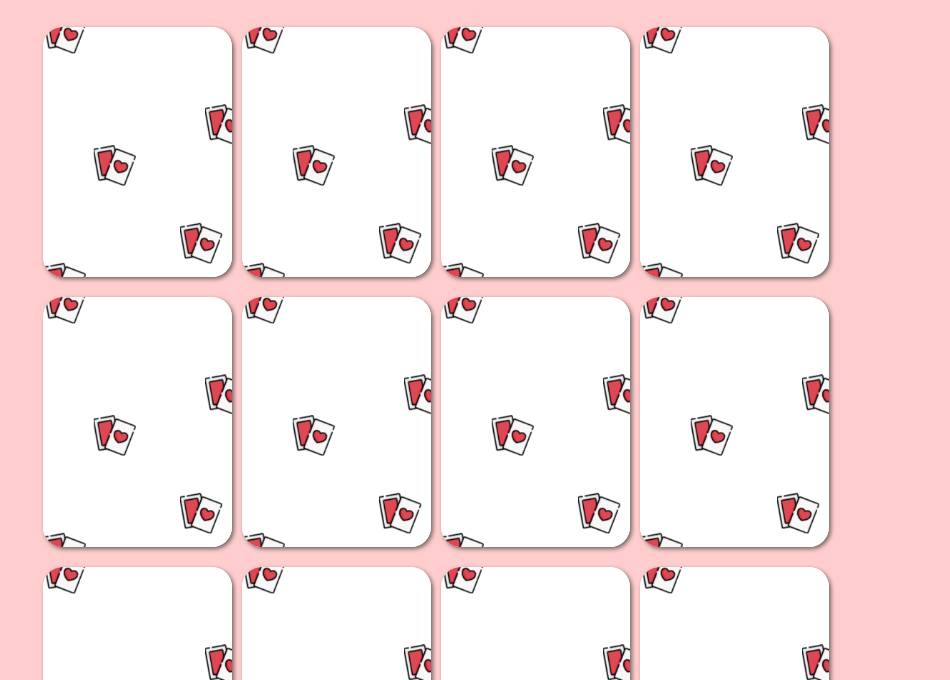
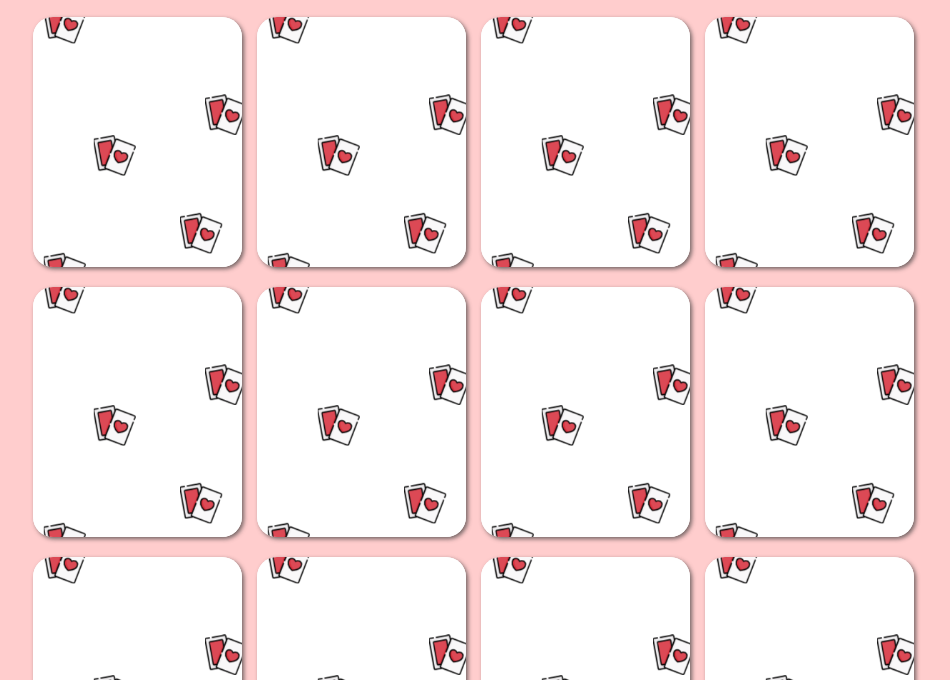
Before and after one commit to leitongchen/html-css-memory, a plain HTML site: page index.html in a window 1280 px wide. Shown: the part 120-800 px from the top of the page, without its empty margins (159-1109 px from the left). Drawn offline with Linux system fonts and the light colour scheme.

Commit message:
corretto margini

```diff
--- a/style.css
+++ b/style.css
@@ -72,11 +72,9 @@ header h1 {
 }
 
 main {
-    /* background-color:rgb(165, 128, 128); */
     width: 100%;
-    /* height: 800px; */
 
-    padding: 10px;
+    /* padding: 10px; */
 }
 
 .row {
@@ -86,12 +84,10 @@ main {
 }
 
 .card {
-    width: calc(25% - 30px);
+    width: calc(25% - 15px);
     height: 250px;
 
-    /* padding: 10px; */
-
-    margin-right: 10px;
+    margin-right: 15px;
 
     position: relative;
 
@@ -99,6 +95,7 @@ main {
     border-radius: 20px;
 }
 
+/* rimosso margine all'ultima carta. 10px per gutter */
 .row .card:last-child {
     margin-right: 0;
 }
```
